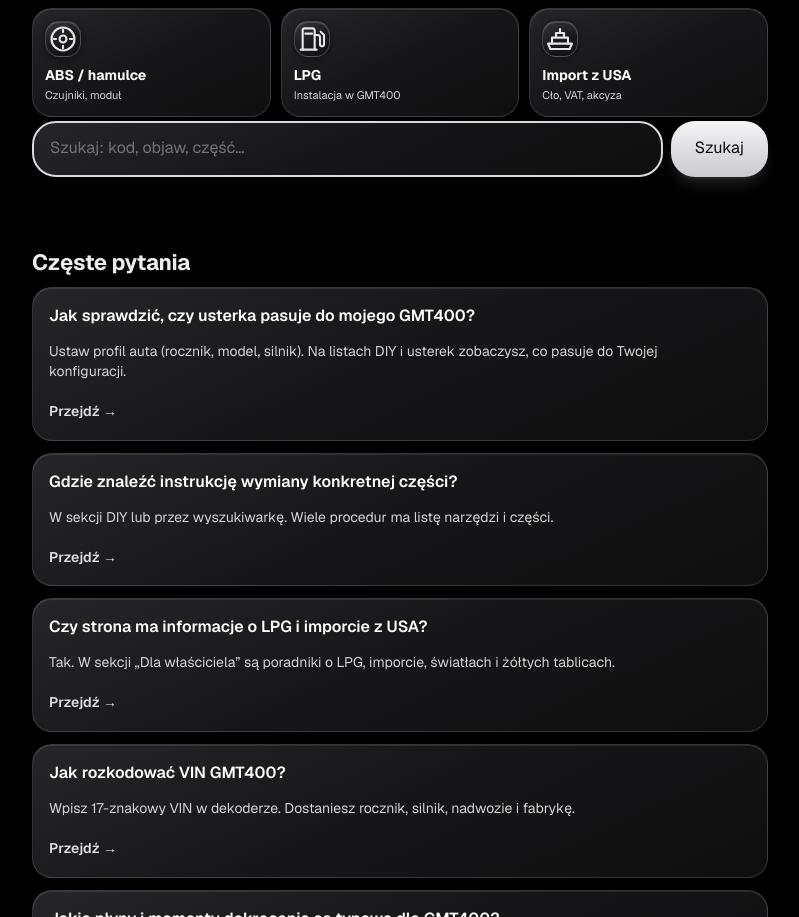
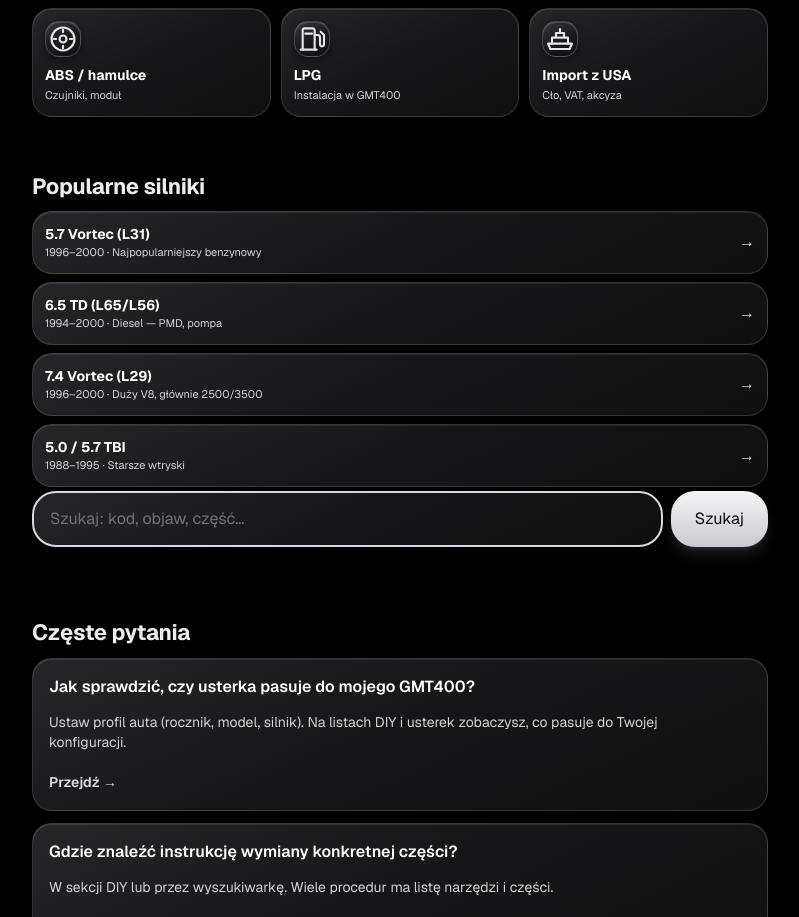
Before and after one commit to tsrc4mm9gg-netizen/gmt400-app, a Next.js app: page / in a window 1280 px wide. Shown: the part 3496-4413 px from the top of the page, without its empty margins (240-1039 px from the left). Built offline with nearby package versions, Linux system fonts and the light colour scheme.

Commit message:
feat: add popular engines section on homepage

```diff
--- /dev/null
+++ b/src/app/HomeEngines.tsx
@@ -0,0 +1,29 @@
+import Link from 'next/link';
+
+const ENGINES = [
+  { name: '5.7 Vortec (L31)', years: '1996–2000', note: 'Najpopularniejszy benzynowy', href: '/diagnoza?objaw=szarpie-gasnie&silnik=benzyna' },
+  { name: '6.5 TD (L65/L56)', years: '1994–2000', note: 'Diesel — PMD, pompa', href: '/diagnoza?objaw=nie-odpala&silnik=diesel' },
+  { name: '7.4 Vortec (L29)', years: '1996–2000', note: 'Duży V8, głównie 2500/3500', href: '/baza' },
+  { name: '5.0 / 5.7 TBI', years: '1988–1995', note: 'Starsze wtryski', href: '/baza' },
+];
+
+export default function HomeEngines() {
+  return (
+    <section aria-labelledby="home-engines-title" className="px-4 pt-6">
+      <h2 id="home-engines-title" className="text-xl font-bold text-white">Popularne silniki</h2>
+      <ul className="mt-3 space-y-2">
+        {ENGINES.map(engine => (
+          <li key={engine.name}>
+            <Link href={engine.href} className="flex items-center justify-between rounded-2xl border border-white/15 bg-neutral-900 p-3 transition hover:border-silver-500">
+              <div>
+                <span className="block text-sm font-bold text-white">{engine.name}</span>
+                <span className="block text-[11px] text-neutral-300">{engine.years} · {engine.note}</span>
+              </div>
+              <span aria-hidden="true" className="text-silver-400">→</span>
+            </Link>
+          </li>
+        ))}
+      </ul>
+    </section>
+  );
+}
--- a/src/app/HomeHero.tsx
+++ b/src/app/HomeHero.tsx
@@ -15,6 +15,7 @@ import RecentlyViewed from './RecentlyViewed';
 import HomeQuickStart from './HomeQuickStart';
 import HomeTips from './HomeTips';
 import HomePopular from './HomePopular';
+import HomeEngines from './HomeEngines';
 import HomeFAQ from './HomeFAQ';
 import SymptomSearch from './SymptomSearch';
 
@@ -56,6 +57,7 @@ export default function HomeHero() {
       <HomeProblems />
       <HomeTips />
       <HomePopular />
+      <HomeEngines />
       <div className="pt-1"><HomeSearch /></div>
       <HomeFAQ />
       <CategoryGrid />
```
